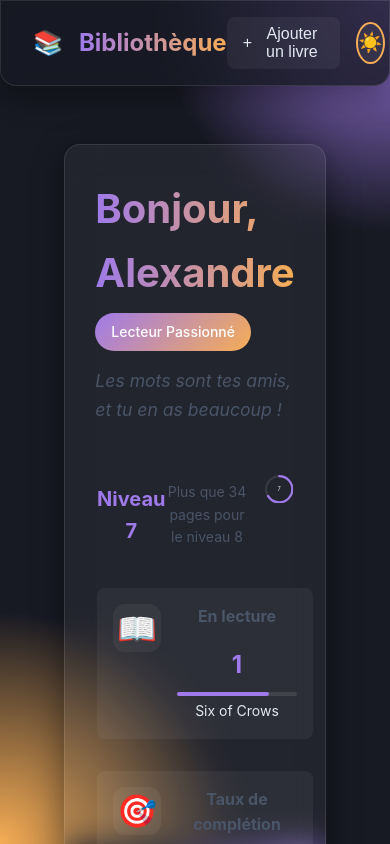
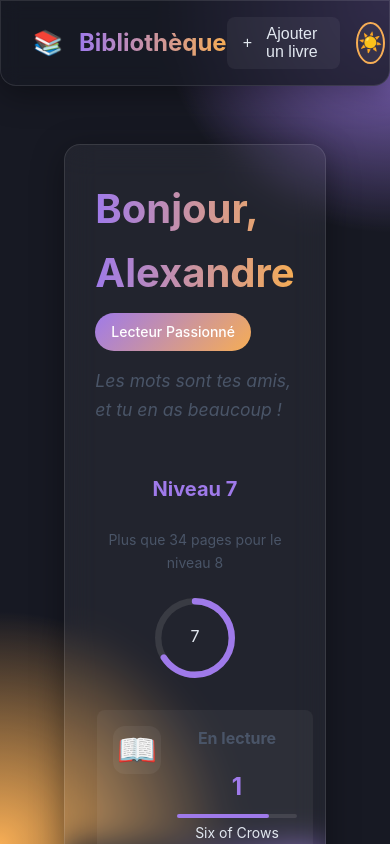
Before and after one commit to AlexandreGaultier/books-tracker, a React (Vite) app: page / in a window 390 px wide. Shown: the top 844 px of the page. Built offline with nearby package versions, Linux system fonts and the light colour scheme.

Commit message:
quick css updates

```diff
--- a/src/components/Dashboard.css
+++ b/src/components/Dashboard.css
@@ -108,6 +108,8 @@
   .level-info {
     width: 100%;
     display: flex;
+    flex-direction: column;
+    gap: 1rem;
     align-items: center;
     justify-content: space-between;
   }
@@ -123,7 +125,6 @@
   .xp-progress {
     width: 60px;
     height: 60px;
-    margin-left: 1rem;
   }
 }
 
@@ -153,6 +154,7 @@
 }
 
 .xp-progress {
+  margin: 0 auto;
   width: 80px;
   height: 80px;
 }
```
